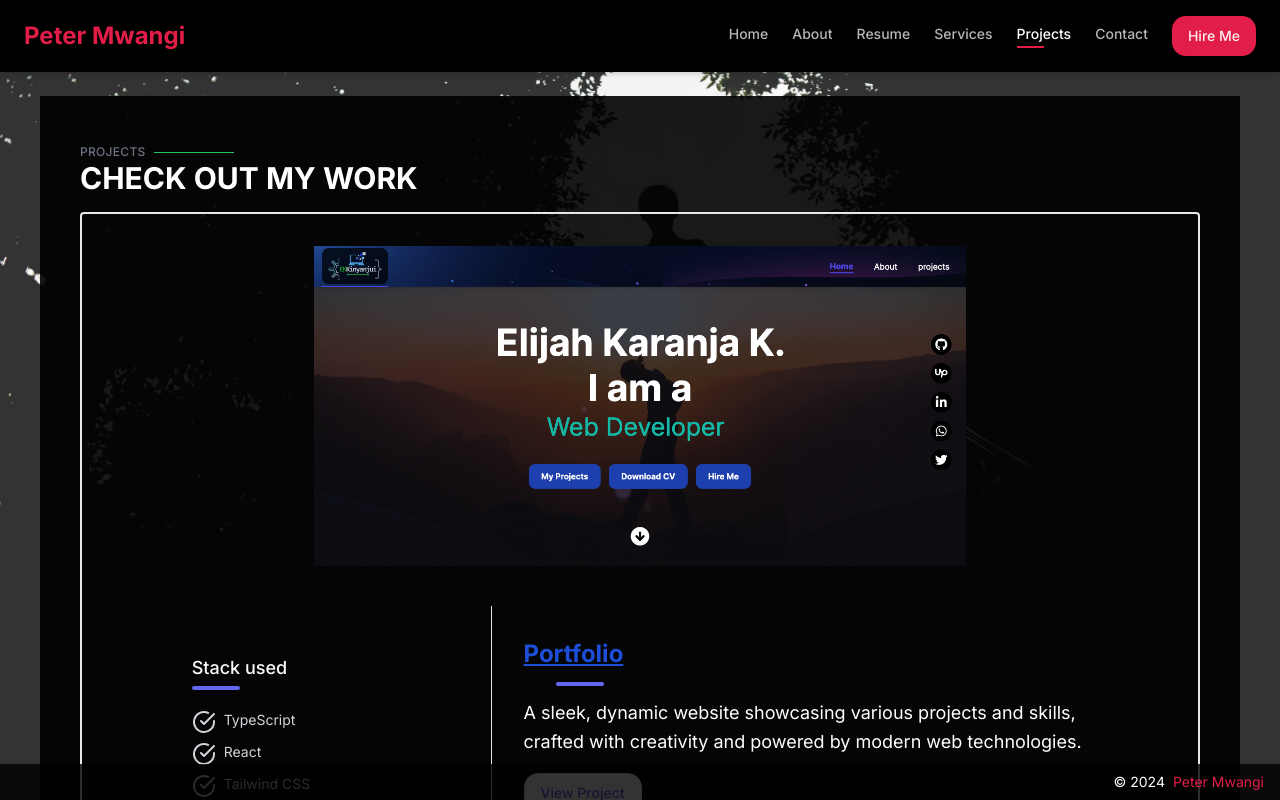
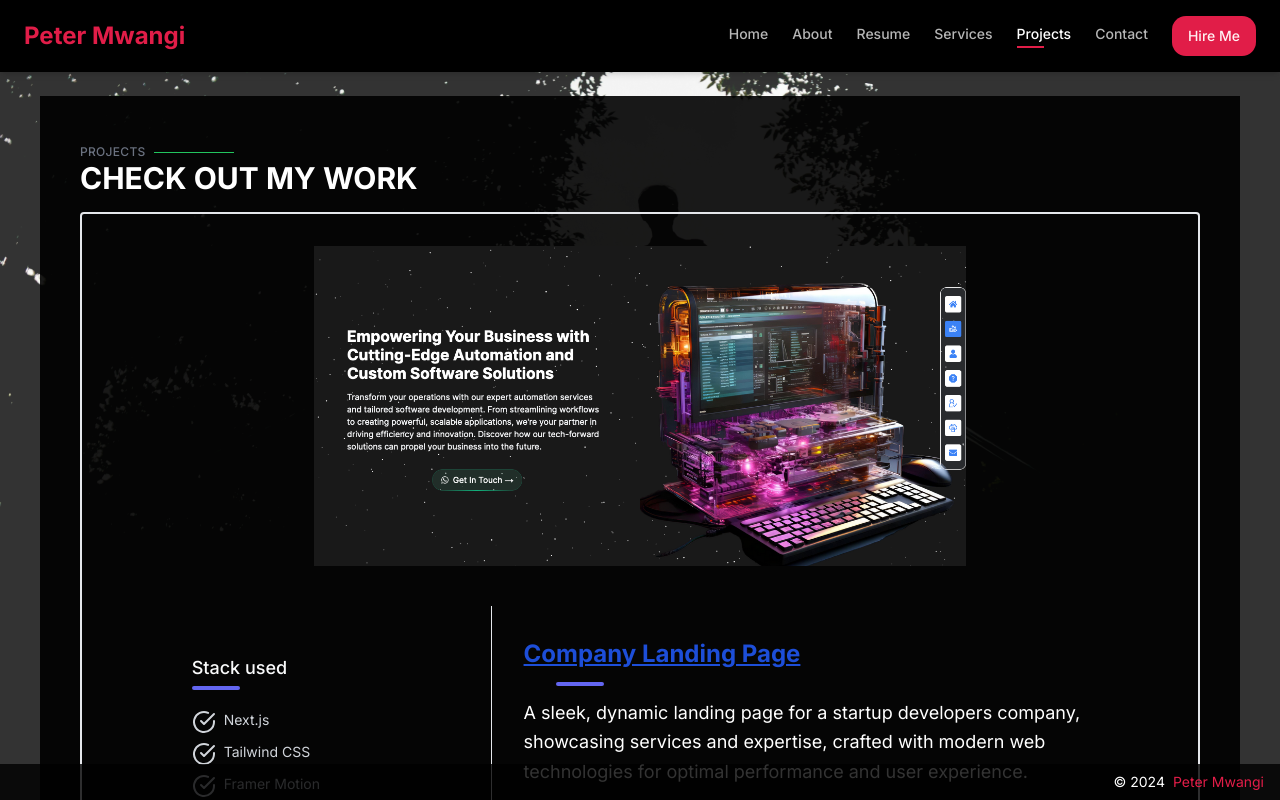
Before and after one commit to Peterkaranjamwangi/portfolio, a Next.js app: page /projects in a window 1280 px wide. Built offline with nearby package versions, Linux system fonts and the light colour scheme.

Commit message:
added new project

```diff
--- a/constants/constants.ts
+++ b/constants/constants.ts
@@ -314,6 +314,16 @@ export const stackData = [
 
 export const projects = [
   {
+    name: "Company Landing Page",
+    shortDescription:
+      "A sleek, dynamic landing page for a startup developers company, showcasing services and expertise, crafted with modern web technologies for optimal performance and user experience.",
+    image: "/company.png",
+    github: "https://github.com/Peterkaranjamwangi/company",
+    link: "https://1company.vercel.app/",
+    status: "completed",
+    stack: ["Next.js", "Tailwind CSS", "Framer Motion"],
+  },
+  {
     name: "Portfolio",
     shortDescription:
       "A sleek, dynamic website showcasing various projects and skills, crafted with creativity and powered by modern web technologies.",
```
Also changed, not shown: public/company.png (added).
